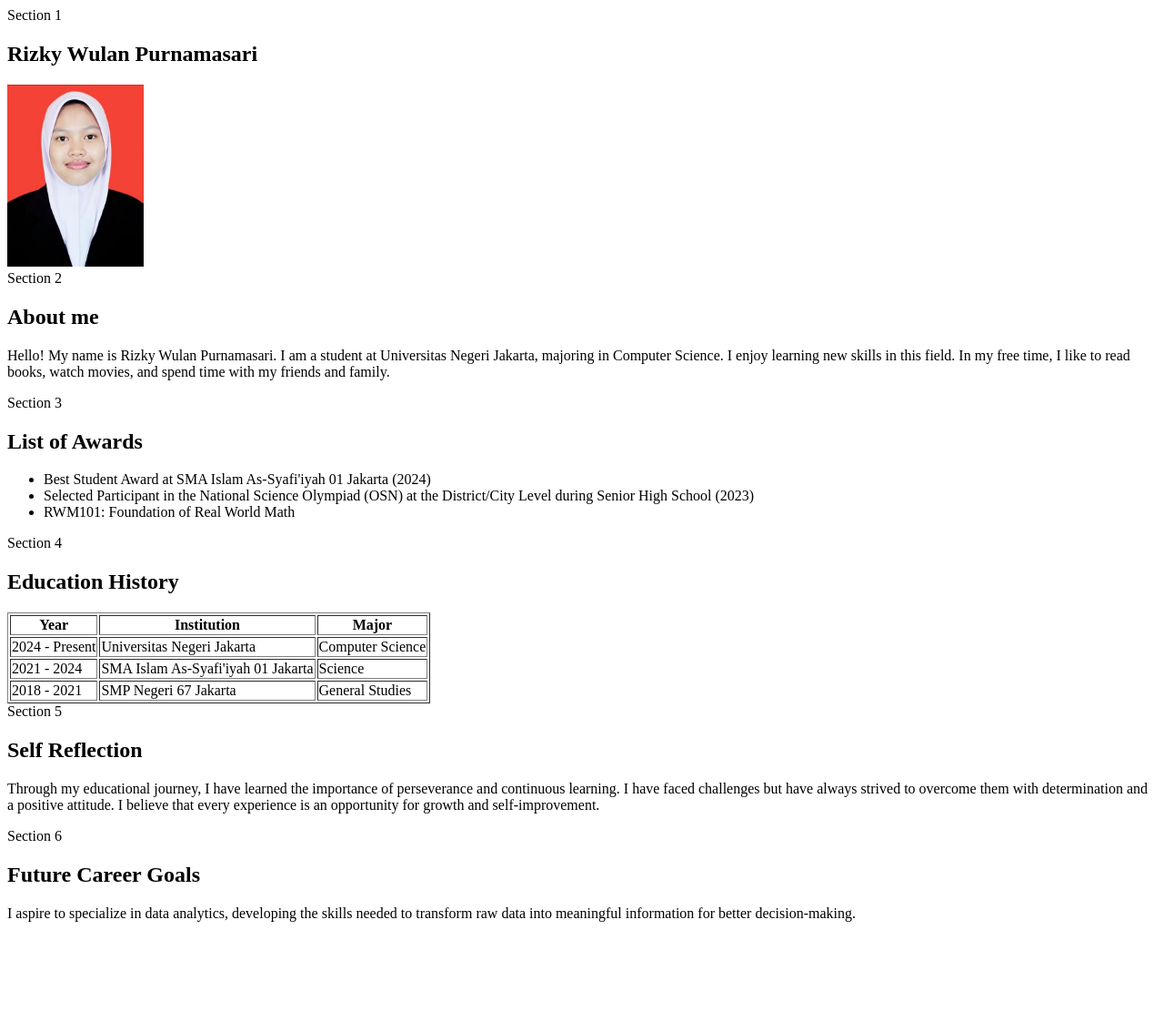
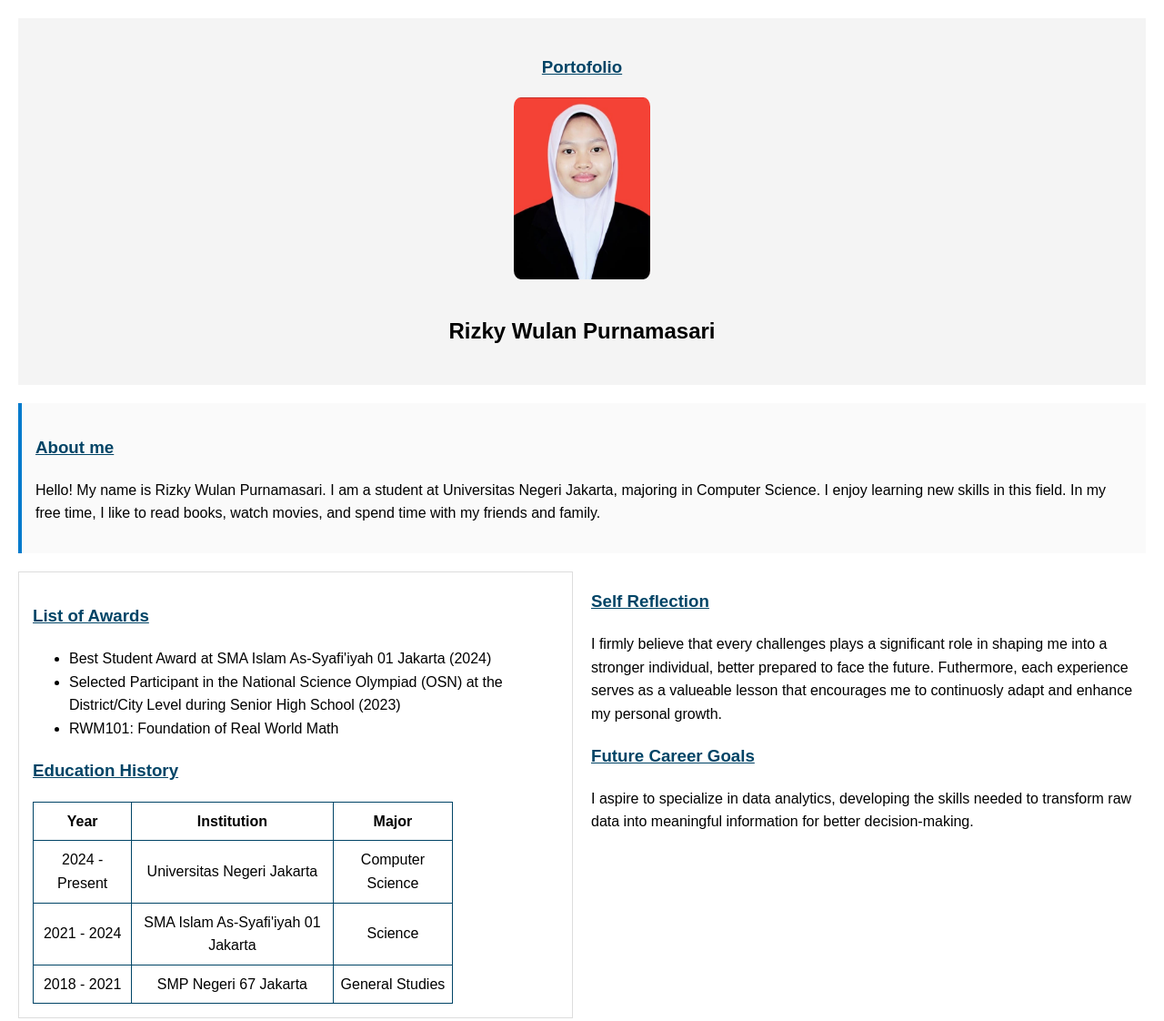
Before and after one commit to rizkywulan/rizkywulan.github.io, a plain HTML site: page portofolio.html in a window 1280 px wide. Shown: the whole page at 91% size. Before the commit the page ends 1029 px from the top, so only its background shows below. Drawn offline with Linux system fonts and the light colour scheme.

Commit message:
Update portofolio.html

```diff
--- a/portofolio.html
+++ b/portofolio.html
@@ -4,29 +4,30 @@
     <meta charset="UTF-8">
     <meta name="viewport" content="width=device-width, initial-scale=1.0">
     <title>Portofolio</title>
+    <link rel="stylesheet" href="css/style.css">
 </head>
 <body>
-    <section> Section 1
-        <h1>Rizky Wulan Purnamasari</h1>
-        <img src="image/portofolio.jpg" alt="Photo of me" width="150" height="200">
+    <section class="container">
+        <section class="header">
+            <h1>Portofolio</h1>
+            <img src="image/portofolio.jpg" alt="Photo of me">
+            <h2>Rizky Wulan Purnamasari</h2>
         </section>
-    <section> Section 2
-        <h2>About me</h2>
+        <section class="main">
+            <h3>About me</h3>
             <p>Hello! My name is Rizky Wulan Purnamasari. I am a student at Universitas Negeri Jakarta, majoring in Computer Science. I enjoy learning new skills in this field.
                In my free time, I like to read books, watch movies, and spend time with my friends and family.</p>
         </section>
-    <section> Section 3
-        <h2>List of Awards</h2>
+        <section class="left">
+            <h3>List of Awards</h3>
             <ul>
                 <li>Best Student Award at SMA Islam As-Syafi'iyah 01 Jakarta (2024)</li>
                 <li>Selected Participant in the National Science Olympiad (OSN)
                     at the District/City Level during Senior High School (2023)</li>
                 <li>RWM101: Foundation of Real World Math</li>
             </ul>
-    </section>
-    <section> Section 4
-        <h2>Education History</h2>
-        <table border="1">
+            <h3>Education History</h3>
+            <table>
                 <tr>
                     <th>Year</th>
                     <th>Institution</th>
@@ -49,16 +50,16 @@
                 </tr>
             </table>
         </section>
-    <section> Section 5
-        <h2>Self Reflection</h2>
-        <p>Through my educational journey, I have learned the importance of perseverance and continuous learning.
-           I have faced challenges but have always strived to overcome them with determination and a positive attitude.
-           I believe that every experience is an opportunity for growth and self-improvement.</p>
-    </section>
-    <section> Section 6
-        <h2>Future Career Goals</h2>
+        <section>
+            <h3>Self Reflection</h3>
+            <p>I firmly believe that every challenges plays a significant role in shaping me into
+               a stronger individual, better prepared to face the future. Futhermore, each experience
+               serves as a valueable lesson that encourages me to continuosly adapt and enhance my
+               personal growth.</p>
+            <h3>Future Career Goals</h3>
             <p>I aspire to specialize in data analytics, developing the skills needed to transform raw data
                into meaningful information for better decision-making.</p>
         </section>
+    </section>
 </body>
 </html>
```
Lines whose indentation alone changed are shown as unchanged.
